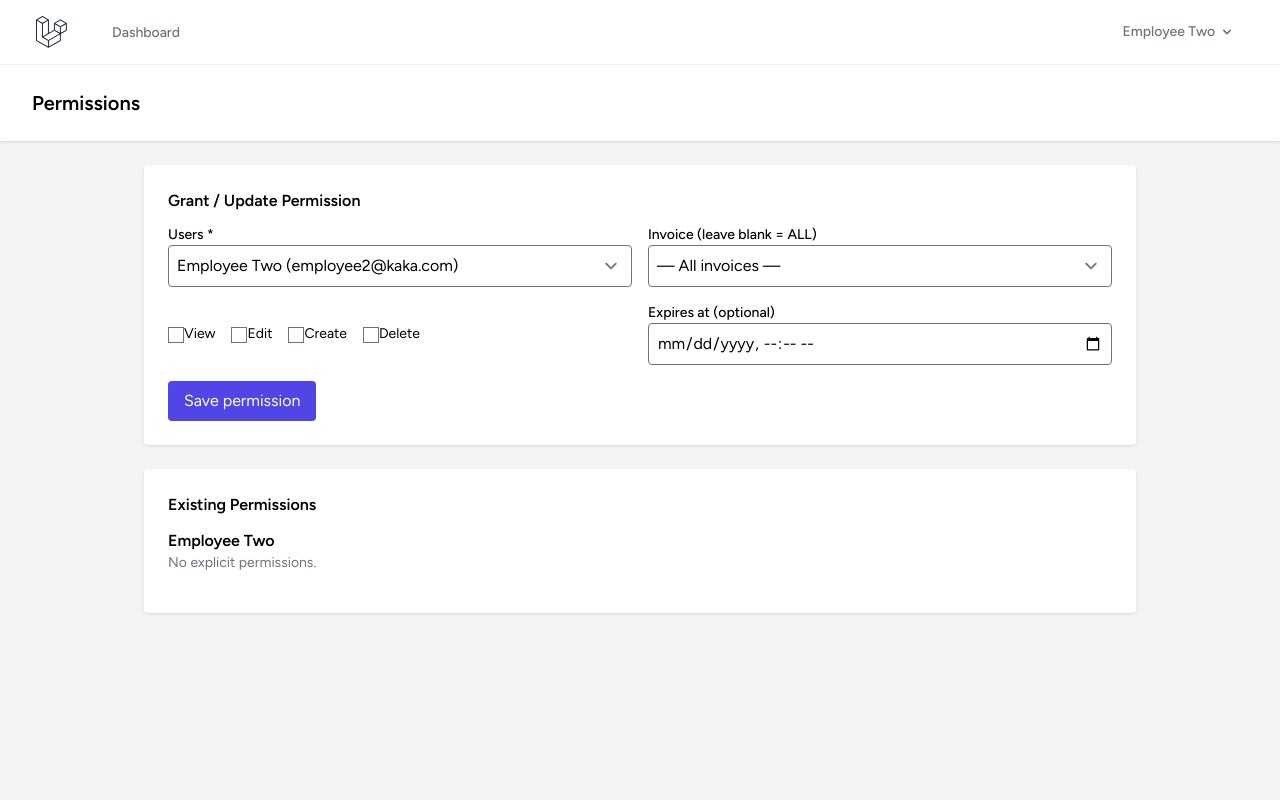
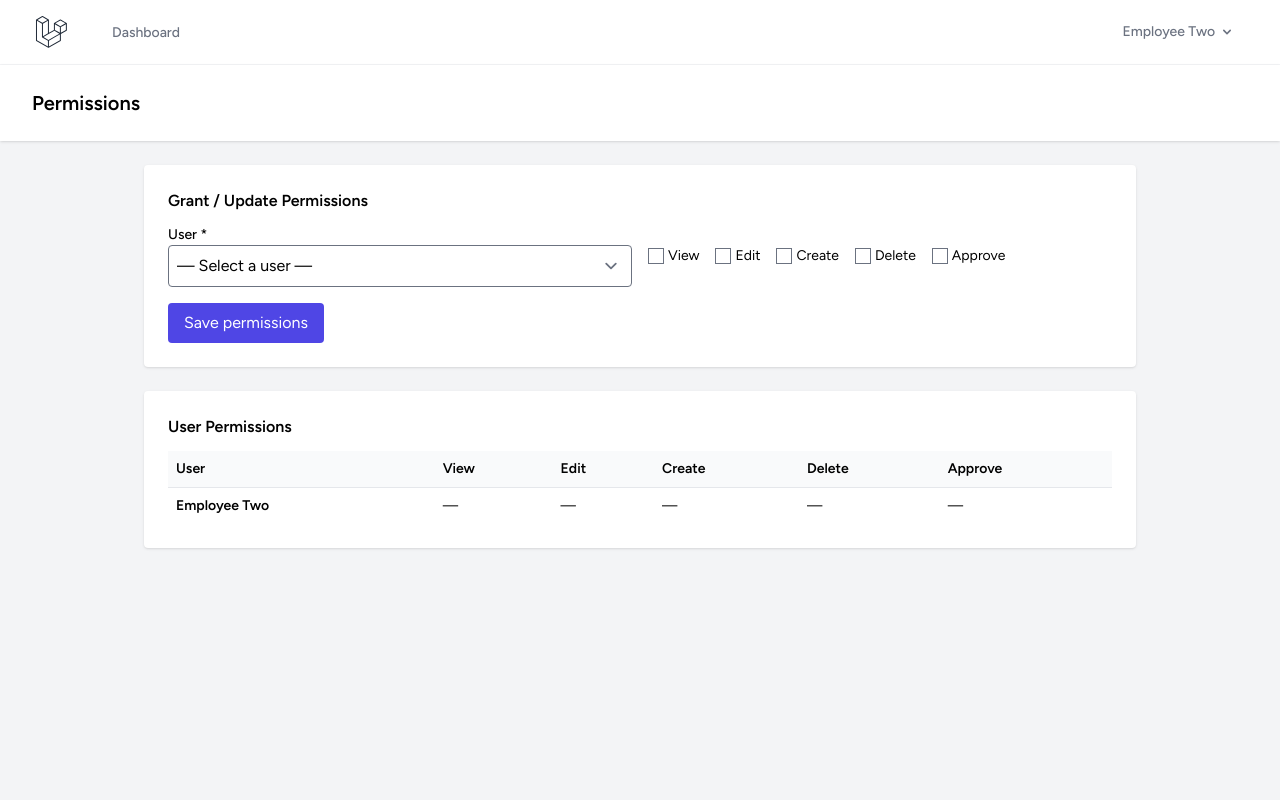
Before and after one commit to Faizan-glitch-os/roles_permissions, a Laravel app: page /admin/permissions in a window 1280 px wide. Run offline with Laravel 12, Linux system fonts and the light colour scheme; a user stored in the database is signed in; data comes from the database, SQL or seed files in the repository; data that the repository does not hold is empty; style sheets or scripts are compiled from the project's sources.

Commit message:
admin per user permission done

```diff
--- a/app/Http/Controllers/Admin/PermissionController.php
+++ b/app/Http/Controllers/Admin/PermissionController.php
@@ -13,51 +13,66 @@ class PermissionController extends Controller
     public function index()
     {
         $users = User::all();
-        $invoices = Invoice::orderByDesc('id')->limit(200)->get();
+        // $invoices = Invoice::orderByDesc('id')->limit(200)->get();
 
-        $invoicePermissions = InvoicePermission::with('invoice')
-            ->whereIn('user_id', $users->pluck('id'))
-            ->latest()
-            ->get()
-            ->groupBy('user_id');
+        // $invoicePermissions = InvoicePermission::with('invoice')
+        //     ->whereIn('user_id', $users->pluck('id'))
+        //     ->latest()
+        //     ->get()
+        //     ->groupBy('user_id');
 
-        return view('admin.permissions.index', compact('users', 'invoices', 'invoicePermissions'));
+        return view('admin.permissions.index',
+            compact('users',
+                // 'invoices',
+                // 'invoicePermissions'
+            ));
     }
 
     public function store(Request $request)
     {
         $data = $request->validate([
             'user_id' => 'required|exists:users,id',
-            'invoice_id' => 'nullable|exists:invoices,id',
-            'can_view' => 'boolean',
-            'can_edit' => 'boolean',
-            'can_create' => 'boolean',
-            'expires_at' => 'nullable|date|after:now',
-            'expiry_mode' => 'nullable|in:forever,date',
+            // 'invoice_id' => 'nullable|exists:invoices,id',
+            'can_view' => ['sometimes', 'boolean'],
+            'can_edit' => ['sometimes', 'boolean'],
+            'can_create' => ['sometimes', 'boolean'],
+            'can_delete' => ['sometimes', 'boolean'],
+            'can_approve' => ['sometimes', 'boolean'],
+            // 'expires_at' => 'nullable|date|after:now',
+            // 'expiry_mode' => 'nullable|in:forever,date',
         ]);
 
         $target = User::findOrFail($data['user_id']);
-        abort_unless($target->isEmployee(), 422, 'Permissions apply only to employees.');
+        // abort_unless($target->isEmployee(), 422, 'Permissions apply only to employees.');
 
-        $expiresAt = ($request->input('expiry_mode') === 'forever')
-            ? null
-            : ($data['expires_at'] ?? null);
+        // $expiresAt = ($request->input('expiry_mode') === 'forever')
+        //     ? null
+        //     : ($data['expires_at'] ?? null);
 
-        InvoicePermission::updateOrCreate(
-            [
-                'user_id' => $target->id,
-                'invoice_id' => $data['invoice_id'] ?? null,
-            ],
-            [
-                'can_view' => $request->boolean('can_view'),
-                'can_edit' => $request->boolean('can_edit'),
-                'can_create' => $request->boolean('can_create'),
-                'expires_at' => $expiresAt,
-                'granted_by' => $request->user()->id,
-            ]
-        );
+        // InvoicePermission::updateOrCreate(
+        //     [
+        //         'user_id' => $target->id,
+        //         'invoice_id' => $data['invoice_id'] ?? null,
+        //     ],
+        //     [
+        //         'can_view' => $request->boolean('can_view'),
+        //         'can_edit' => $request->boolean('can_edit'),
+        //         'can_create' => $request->boolean('can_create'),
+        //         'expires_at' => $expiresAt,
+        //         'granted_by' => $request->user()->id,
+        //     ]
+        // );
 
-        return back()->with('success', 'Permission saved for '.$target->name.'.');
+        $target->update([
+            'can_approve' => $request->boolean('can_approve'),
+            'can_edit' => $request->boolean('can_edit'),
+            'can_delete' => $request->boolean('can_delete'),
+            'can_view' => $request->boolean('can_view'),
+            'can_create' => $request->boolean('can_create'),
+
+        ]);
+
+        return back()->with('success', 'Permissions saved'.' '.$target->name);
     }
 
     public function revokeForInvoice(Request $request, Invoice $invoice, User $user)
--- a/app/Models/User.php
+++ b/app/Models/User.php
@@ -9,7 +9,7 @@ use Illuminate\Database\Eloquent\Factories\HasFactory;
 use Illuminate\Foundation\Auth\User as Authenticatable;
 use Illuminate\Notifications\Notifiable;
 
-#[Fillable(['name', 'email', 'role', 'password'])]
+#[Fillable(['name', 'email', 'role', 'password', 'can_create', 'can_edit', 'can_view', 'can_delete', 'can_approve'])]
 #[Hidden(['password', 'remember_token'])]
 class User extends Authenticatable
 {
@@ -26,6 +26,11 @@ class User extends Authenticatable
         return [
             'email_verified_at' => 'datetime',
             'password' => 'hashed',
+            'can_edit' => 'boolean',
+            'can_view' => 'boolean',
+            'can_delete' => 'boolean',
+            'can_create' => 'boolean',
+            'can_approve' => 'boolean',
         ];
     }
 
@@ -54,16 +59,17 @@ class User extends Authenticatable
         return $this->hasMany(InvoiceApproval::class, 'admin_id');
     }
 
-    /** Global "create" permission (permanent). Admins always can. */
     public function canCreateInvoice(): bool
     {
-        if ($this->isAdmin()) {
+        if ($this->can_create) {
             return true;
+        } else {
+            return false;
         }
 
-        return $this->permissions()
-            ->whereNull('invoice_id')
-            ->where('can_create', true)
-            ->exists();
+        // return $this->permissions()
+        //     ->whereNull('invoice_id')
+        //     ->where('can_create', true)
+        //     ->exists();
     }
 }
--- a/resources/views/admin/permissions/index.blade.php
+++ b/resources/views/admin/permissions/index.blade.php
@@ -1,96 +1,131 @@
 <x-app-layout>
+
+    @push('scripts')
+        <script>
+            document.addEventListener('DOMContentLoaded', function() {
+                const select = document.getElementById('user-select');
+                const flags = [
+                    ['can_view', 'canView'],
+                    ['can_edit', 'canEdit'],
+                    ['can_create', 'canCreate'],
+                    ['can_delete', 'canDelete'],
+                    ['can_approve', 'canApprove'],
+                ];
+
+                if (!select) return;
+
+                function syncCheckboxes() {
+                    const option = select.options[select.selectedIndex];
+
+                    flags.forEach(([inputName, datasetKey]) => {
+                        const checkbox = document.querySelector(`input[name="${inputName}"]`);
+                        if (!checkbox) return;
+
+                        const hasUser = Boolean(option && option.value);
+                        checkbox.checked = hasUser && option.dataset[datasetKey] === '1';
+                    });
+                }
+
+                select.addEventListener('change', syncCheckboxes);
+                syncCheckboxes();
+            });
+        </script>
+    @endpush
+
     <x-slot name="header">
         <h2 class="font-semibold text-xl">Permissions</h2>
     </x-slot>
 
     <div class="py-6 max-w-5xl mx-auto px-4 space-y-6">
         <div class="bg-white p-6 rounded shadow">
-            <h3 class="font-semibold mb-3">Grant / Update Permission</h3>
+            <h3 class="font-semibold mb-3">Grant / Update Permissions</h3>
+
             <form method="POST" action="{{ route('admin.permissions.store') }}"
                 class="grid grid-cols-1 md:grid-cols-2 gap-4">
                 @csrf
+
+                @php
+                    $selectedUserId = old('user_id');
+                @endphp
+
+                {{-- User select --}}
                 <div>
-                    <label class="block text-sm font-medium">Users *</label>
-                    <select name="user_id" required class="w-full border rounded p-2">
+                    <label class="block text-sm font-medium">User *</label>
+                    <select name="user_id" id="user-select" required class="w-full border rounded p-2">
+                        <option value="" disabled {{ $selectedUserId ? '' : 'selected' }}>— Select a user —
+                        </option>
                         @foreach ($users as $u)
-                            <option value="{{ $u->id }}">{{ $u->name }} ({{ $u->email }})</option>
+                            <option value="{{ $u->id }}" data-can-view="{{ $u->can_view ? 1 : 0 }}"
+                                data-can-edit="{{ $u->can_edit ? 1 : 0 }}"
+                                data-can-create="{{ $u->can_create ? 1 : 0 }}"
+                                data-can-delete="{{ $u->can_delete ? 1 : 0 }}"
+                                data-can-approve="{{ $u->can_approve ? 1 : 0 }}"
+                                {{ (string) $selectedUserId === (string) $u->id ? 'selected' : '' }}>
+                                {{ $u->name }} ({{ $u->email }})
+                            </option>
                         @endforeach
                     </select>
                 </div>
-                <div>
-                    <label class="block text-sm font-medium">Invoice (leave blank = ALL)</label>
-                    <select name="invoice_id" class="w-full border rounded p-2">
-                        <option value="">— All invoices —</option>
-                        @foreach ($invoices as $inv)
-                            <option value="{{ $inv->id }}">{{ $inv->invoice_number }}</option>
-                        @endforeach
-                    </select>
+
+                {{-- Flags --}}
+                <div class="flex flex-wrap items-center gap-4 text-sm">
+                    <label class="flex items-center gap-1">
+                        <input type="checkbox" name="can_view" value="1"> View
+                    </label>
+                    <label class="flex items-center gap-1">
+                        <input type="checkbox" name="can_edit" value="1"> Edit
+                    </label>
+                    <label class="flex items-center gap-1">
+                        <input type="checkbox" name="can_create" value="1"> Create
+                    </label>
+                    <label class="flex items-center gap-1">
+                        <input type="checkbox" name="can_delete" value="1"> Delete
+                    </label>
+                    <label class="flex items-center gap-1">
+                        <input type="checkbox" name="can_approve" value="1"> Approve
+                    </label>
                 </div>
-                <div class="flex items-center gap-4 text-sm">
-                    <label><input type="checkbox" name="can_view" value="1">View</label>
-                    <label><input type="checkbox" name="can_edit" value="1">Edit</label>
-                    <label><input type="checkbox" name="can_create" value="1">Create</label>
-                    <label><input type="checkbox" name="delete" value="1">Delete</label>
 
-                </div>
-                <div>
-                    <label class="block text-sm font-medium">Expires at (optional)</label>
-                    <input type="datetime-local" name="expires_at" class="w-full border rounded p-2">
-                </div>
+                {{-- Submit --}}
                 <div class="md:col-span-2">
-                    <button class="px-4 py-2 bg-indigo-600 text-white rounded">Save permission</button>
+                    <button type="submit" class="px-4 py-2 bg-indigo-600 text-white rounded">
+                        Save permissions
+                    </button>
                 </div>
             </form>
         </div>
 
         <div class="bg-white p-6 rounded shadow">
-            <h3 class="font-semibold mb-3">Existing Permissions</h3>
-            @foreach ($users as $user)
-                <div class="mb-4">
-                    <div class="font-semibold">{{ $user->name }}</div>
-                    @php $perms = $permissions[$user->id] ?? collect(); @endphp
-                    @if ($perms->isEmpty())
-                        <div class="text-sm text-gray-500">No explicit permissions.</div>
-                    @else
-                        <table class="w-full text-sm mt-2">
+            <h3 class="font-semibold mb-3">User Permissions</h3>
+
+            <table class="w-full text-sm">
                 <thead>
                     <tr class="text-left bg-gray-50">
-                                    <th class="p-2">Invoice</th>
+                        <th class="p-2">User</th>
                         <th class="p-2">View</th>
                         <th class="p-2">Edit</th>
                         <th class="p-2">Create</th>
                         <th class="p-2">Delete</th>
-                                    <th class="p-2">Expires</th>
-                                    <th class="p-2"></th>
+                        <th class="p-2">Approve</th>
                     </tr>
                 </thead>
                 <tbody>
-                                @foreach ($perms as $perm)
+                    @forelse ($users as $user)
                         <tr class="border-t">
-                                        <td class="p-2">{{ $perm->invoice?->invoice_number ?? 'ALL' }}</td>
-                                        <td class="p-2">{{ $perm->can_view ? '✓' : '—' }}</td>
-                                        <td class="p-2">{{ $perm->can_edit ? '✓' : '—' }}</td>
-                                        <td class="p-2">{{ $perm->can_create ? '✓' : '—' }}</td>
-                                        <td class="p-2">
-                                            {{ $perm->expires_at?->format('Y-m-d H:i') ?? 'never' }}
-                                            @if ($perm->expires_at && $perm->expires_at->isPast())
-                                                <span class="text-xs text-red-600">(expired)</span>
-                                            @endif
-                                        </td>
-                                        <td class="p-2 text-right">
-                                            <form method="POST"
-                                                action="{{ route('admin.permissions.destroy', $perm) }}">
-                                                @csrf @method('DELETE')
-                                                <button class="text-red-600 text-xs">Revoke</button>
-                                            </form>
-                                        </td>
+                            <td class="p-2 font-semibold">{{ $user->name }}</td>
+                            <td class="p-2">{{ $user->can_view ? '✓' : '—' }}</td>
+                            <td class="p-2">{{ $user->can_edit ? '✓' : '—' }}</td>
+                            <td class="p-2">{{ $user->can_create ? '✓' : '—' }}</td>
+                            <td class="p-2">{{ $user->can_delete ? '✓' : '—' }}</td>
+                            <td class="p-2">{{ $user->can_approve ? '✓' : '—' }}</td>
                         </tr>
-                                @endforeach
+                    @empty
+                        <tr>
+                            <td colspan="6" class="p-4 text-center text-gray-500">No users found.</td>
+                        </tr>
+                    @endforelse
                 </tbody>
             </table>
-                    @endif
-                </div>
-            @endforeach
         </div>
     </div>
 </x-app-layout>
--- a/resources/views/layouts/app.blade.php
+++ b/resources/views/layouts/app.blade.php
@@ -1,5 +1,6 @@
 <!DOCTYPE html>
 <html lang="{{ str_replace('_', '-', app()->getLocale()) }}">
+
 <head>
     <meta charset="utf-8">
     <meta name="viewport" content="width=device-width, initial-scale=1">
@@ -14,6 +15,7 @@
     <!-- Scripts -->
     @vite(['resources/css/app.css', 'resources/js/app.js'])
 </head>
+
 <body class="font-sans antialiased">
     <div class="min-h-screen bg-gray-100">
         @include('layouts.navigation')
@@ -32,5 +34,8 @@
             {{ $slot }}
         </main>
     </div>
+
+    @stack('scripts')
 </body>
+
 </html>
```
Lines whose indentation alone changed are shown as unchanged.
